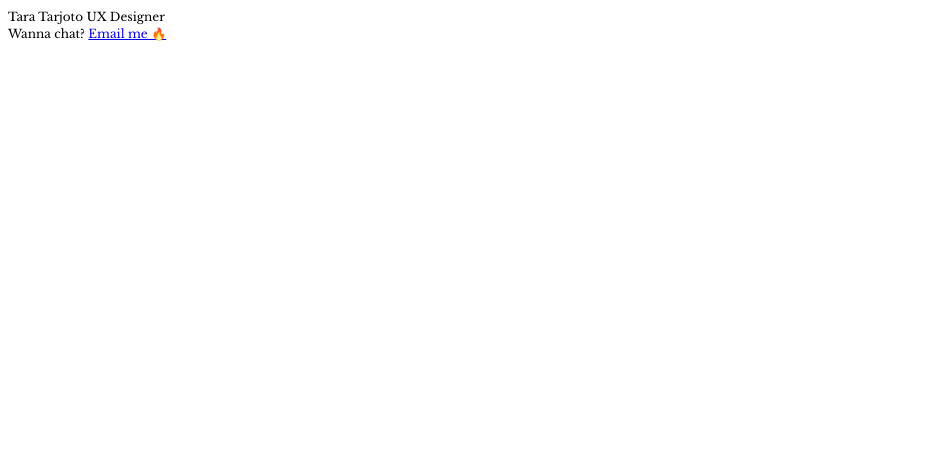
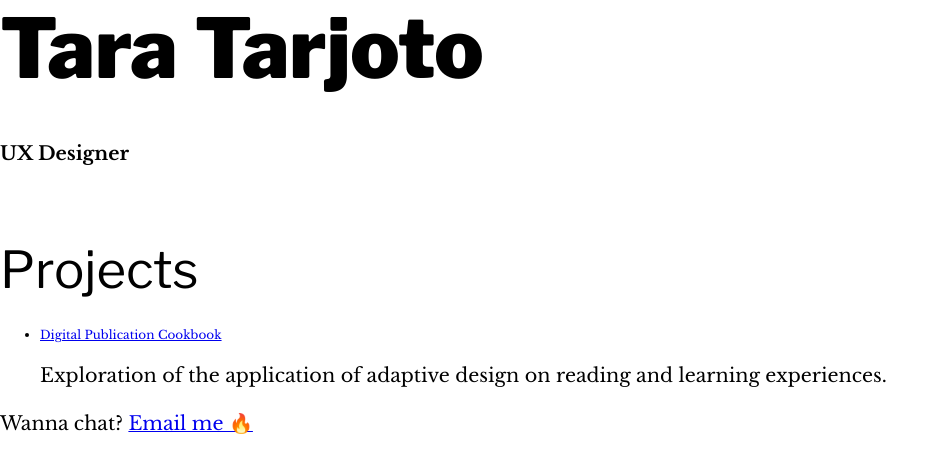
Before and after one commit to ttarjoto/ttarjoto.github.io, a plain HTML site: page index.html in a window 1280 px wide. Shown: the whole page, without its empty margins (0-948 px from the left). Drawn offline with nearby package versions, Linux system fonts and the light colour scheme.

Commit message:
Adding css normalize

```diff
--- a/css/base.less
+++ b/css/base.less
@@ -31,6 +31,9 @@ p {
 	font-size: 1.6em;
 }
 
+.subtitle {
+	font-size: 1.6em;
+}
 .bold {
 	font-weight: 700;
 }
--- a/index.html
+++ b/index.html
@@ -3,20 +3,32 @@
 <html lang="en">
 <head>
   <meta charset="utf-8">
+  <meta name="viewport" content="width=device-width, initial-scale=1">
   <title>Tara Tarjoto </title>
-  <link href="https://fonts.googleapis.com/css?family=Libre+Baskerville|Libre+Franklin:400,900" rel="stylesheet">
-  <link rel="stylesheet" href="../css/base.css">
-</head>
+  <link href="https://fonts.googleapis.com/css?family=Libre+Baskerville:400,700|Libre+Franklin:400,900" rel="stylesheet">
+  <link rel="stylesheet" href="css/normalize.css">
+  <link rel="stylesheet" href="css/base.css">
 
 <body>
   <header>
-    <span class="logo">Tara Tarjoto</h1>
-    <span class="subtitle">UX Designer</span>
+    <h1>Tara Tarjoto</h1>
+    <span class="subtitle bold">UX Designer</span>
   </header>
 
-  <section class="contact">
+  <h2>Projects</h2>
+  <ul>
+    <li>
+      <a href="projects/adaptive-digital-publication.html">Digital Publication Cookbook</a>
+      <p>
+        Exploration of the application of adaptive design on reading and learning experiences.
+      </p>
+    </li>
+
+  </ul>
+
+  <p>
     Wanna chat? <a href="mailto:taratarjoto@gmail.com">Email me 🔥</a>
-  </section>
+  </p>
 
 
 
```
Also changed, not shown: projects/adaptive-digital-publication.html (+4 -2 lines), css/base.css, css/normalize.css (added), 1 other file.
